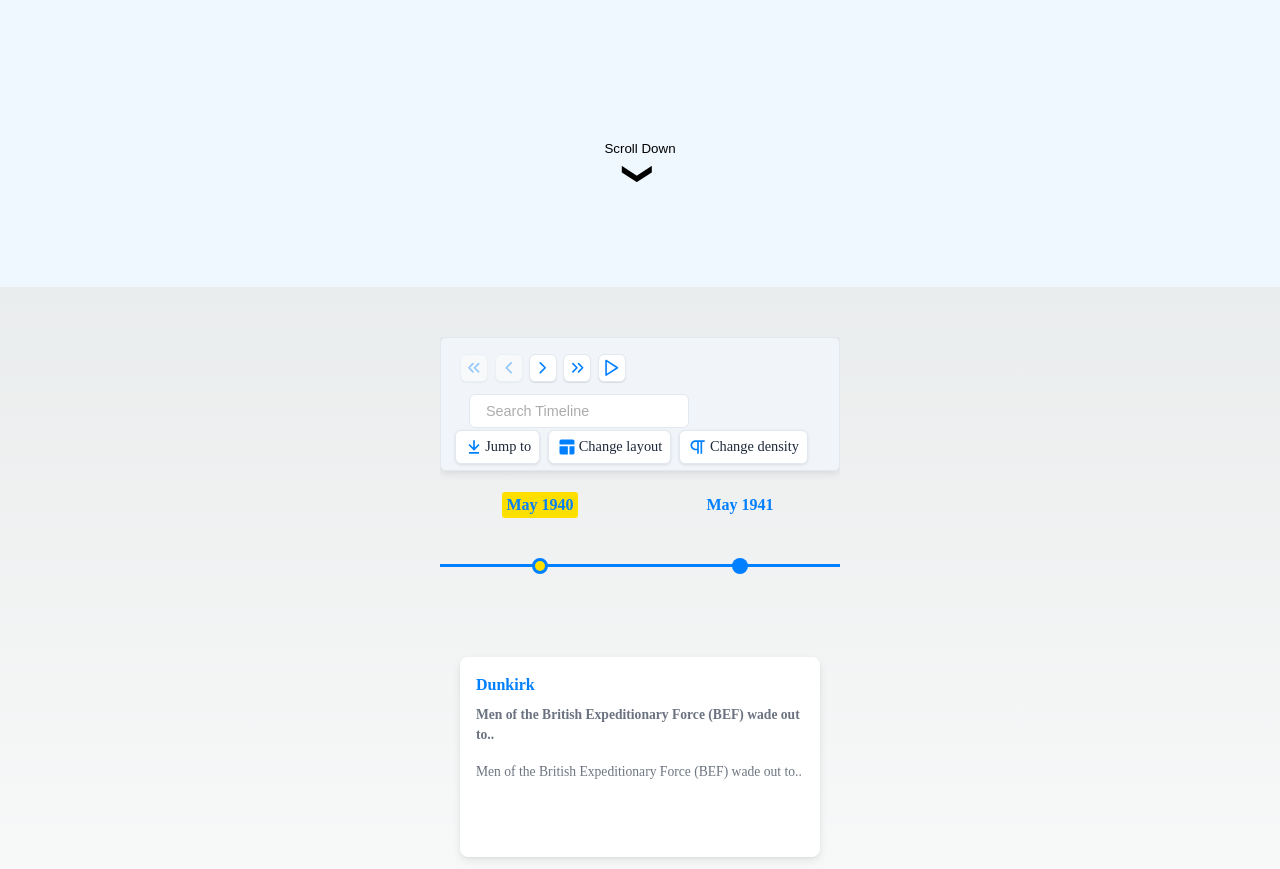
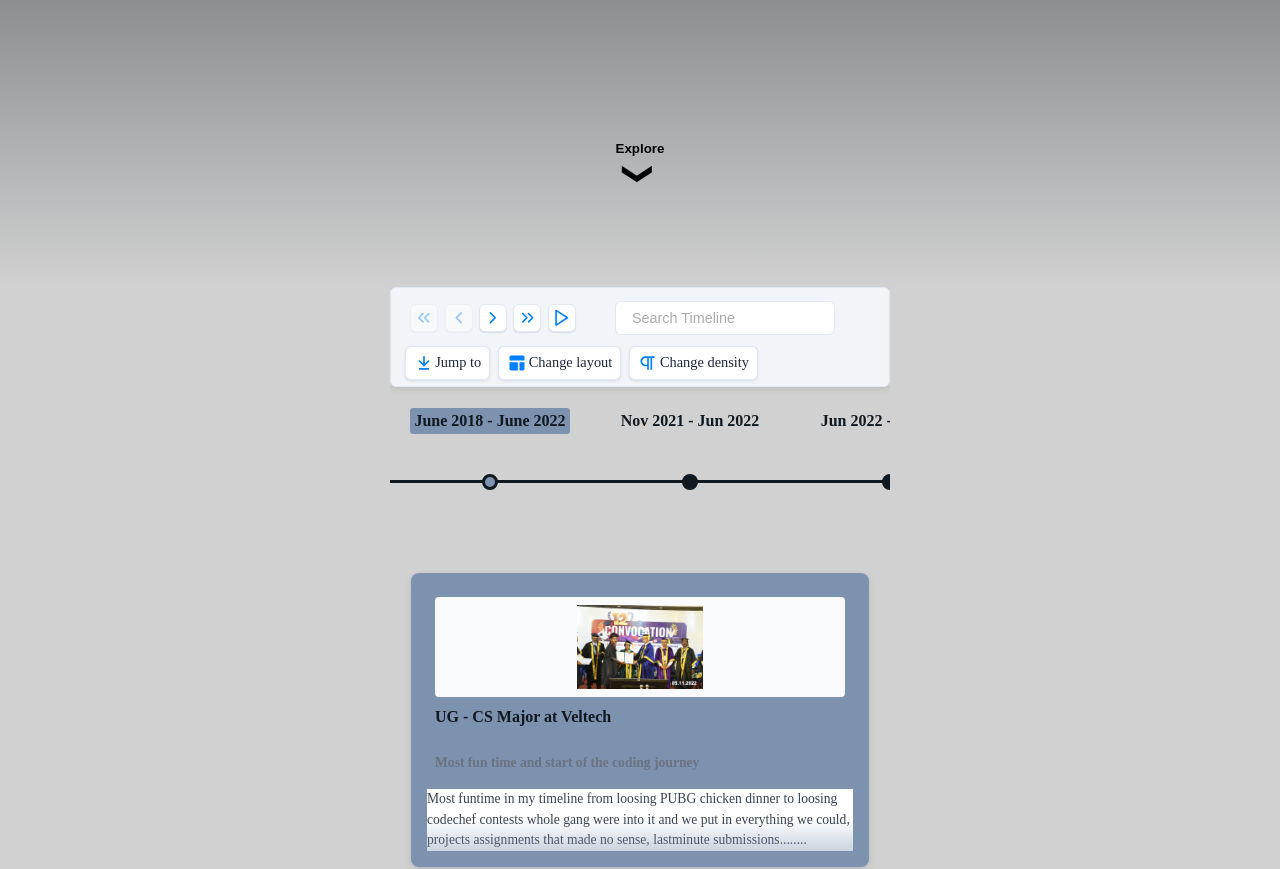
Before and after one commit to puru13794/next-porfolio-updated, a Next.js app: page / in a window 1280 px wide. Shown: the part 580-1449 px from the top of the page. Built offline with nearby package versions, Linux system fonts and the light colour scheme.

Commit message:
added changes in pics and timeline section

```diff
--- /dev/null
+++ b/components/DeviceDetection/index.jsx
@@ -0,0 +1,21 @@
+// useDeviceDetect.js
+import { useState, useEffect } from 'react';
+
+const useDeviceDetect = () => {
+  const [isMobile, setIsMobile] = useState(false);
+
+  useEffect(() => {
+    const userAgent =
+      typeof window.navigator === 'undefined' ? '' : navigator.userAgent;
+
+    setIsMobile(
+      /Android|webOS|iPhone|iPad|iPod|BlackBerry|IEMobile|Opera Mini/i.test(
+        userAgent
+      )
+    );
+  }, []);
+
+  return { isMobile };
+};
+
+export default useDeviceDetect;
--- a/components/NavBar/index.module.scss
+++ b/components/NavBar/index.module.scss
@@ -2,7 +2,7 @@
   z-index: 999;
   padding: 15px 20px;
   padding-right: 40px;
-  background-color: #101820;
+  background: linear-gradient(#111, #101820);
   li {
     list-style-type: none;
   }
@@ -15,13 +15,13 @@
       color: white;
       font-size: 20px;
       padding: 5px 10px;
-      border: 2px solid #ffffff;
+      border: 2px solid #515F71;
       border-radius: 40px;
     }
     a:hover {
       color: #101820;
       transition: background-color 0.4s ease;
-      background-color: #fee715;
+      background-color: #7C92AE;
     }
   }
 }
--- a/components/Timeline/index.jsx
+++ b/components/Timeline/index.jsx
@@ -1,46 +1,53 @@
 import { Chrono } from "react-chrono";
 import styles from "./index.module.scss";
+import useDeviceDetect from "../../components/DeviceDetection";
 
 const Timeline = (props) => {
+  const { isMobile } = useDeviceDetect();
   const items = [
     {
-      title: "May 1940",
-      cardTitle: "Dunkirk",
-      url: "http://www.history.com",
-      cardSubtitle:
-        "Men of the British Expeditionary Force (BEF) wade out to..",
+      title: "June 2018 - June 2022",
+      cardTitle: "UG - CS Major at Veltech",
+      url: "https://www.veltech.edu.in/",
+      cardSubtitle: "Most fun time and start of the coding journey ",
       cardDetailedText:
-        "Men of the British Expeditionary Force (BEF) wade out to..",
+        "Most funtime in my timeline from loosing PUBG chicken dinner to loosing codechef contests whole gang were into it and we put in everything we could, projects assignments that made no sense, lastminute submissions........",
+      mediaHeight: 200,
+      media: {
+        name: "convocation",
+        source: {
+          url: "./convocation.jpeg",
+        },
+        type: "IMAGE",
+      },
     },
     {
-      title: "May 1941",
-      cardTitle: "Dunkirk",
-      url: "http://www.history.com",
-      cardSubtitle:
-        "Men of the British Expeditionary Force (BEF) wade out to..",
+      title: "Nov 2021 - Jun 2022",
+      cardTitle: "Intern at Vakilsearch",
+      url: "https://vakilsearch.com/products/libra",
+      cardSubtitle: "First step into corporate",
       cardDetailedText:
-        "Men of the British Expeditionary Force (BEF) wade out to..",
+        "Worked on the sass product Libra, Introduced to Ruby on Rails, bugfixes, ROA's......",
     },
     {
-      title: "May 1942",
-      cardTitle: "Dunkirk",
-      url: "http://www.history.com",
-      cardSubtitle:
-        "Men of the British Expeditionary Force (BEF) wade out to..",
+      title: "Jun 2022 - Aug 2023",
+      cardTitle: "Employee at vakilsearch",
+      url: "https://vakilsearch.com/",
+      cardSubtitle: "Feature Responsibility, Nextjs, Explore Tech......",
       cardDetailedText:
-        "Men of the British Expeditionary Force (BEF) wade out to..",
+        "Exploriing ROR, Taking feature responsibility, Exploring frontend react nextjs, Ui design, figma to react.........",
     },
     {
-      title: "May 1943",
-      cardTitle: "Dunkirk",
-      url: "http://www.history.com",
-      cardSubtitle:
-        "Men of the British Expeditionary Force (BEF) wade out to..",
+      title: "Aug 2023 - Dec 2023",
+      cardTitle: "Software Engineer at Bitsila",
+      url: "https://www.bitsila.com/",
+      cardSubtitle: "Rest APi and more into retails api integrations",
       cardDetailedText:
-        "Men of the British Expeditionary Force (BEF) wade out to..",
+        "Maintaining and documenting the rest api's and intigrating the thirdparty api's to the existing system.......",
     },
   ];
   return (
+    <section className={styles.sectionWrapper}>
       <div
         id="timeline-section"
         class={styles.timelineWrapper}
@@ -50,9 +57,21 @@ const Timeline = (props) => {
           items={items}
           mode="HORIZONTAL"
           slideShow={true}
-        slideItemDuration={2000}
+          // slideItemDuration={2000}
+          cardHeight={200} // sets the height of the timeline card to 200px
+          mediaHeight={100}
+          contentDetailsHeight={80}
+          readMore={true}
+          theme={{
+            primary: "#101820",
+            secondary: "#7C92AE",
+            cardBgColor: "#7C92AE",
+            titleColor: "#101820",
+            titleColorActive: "#101820",
+          }}
         />
       </div>
+    </section>
   );
 };
 
--- a/components/Timeline/index.module.scss
+++ b/components/Timeline/index.module.scss
@@ -1,6 +1,9 @@
-.timelineWrapper {
+.sectionWrapper {
+  background-color: #d1d1d1;
+  .timelineWrapper {
     width: 500px;
     height: 700px;
     margin: auto;
-    padding: 50px;
+    // padding: 50px;
+  }
 }
--- a/components/TypeWriter/index.jsx
+++ b/components/TypeWriter/index.jsx
@@ -11,12 +11,14 @@ const TypeWriterEffect = (props) => {
   return (
     <div id="about" className={styles.mainWrapper}>
       <p className={styles.main}>
-        Hi👋 &nbsp; i'm Purushottam Reddy
+        Hi there! 👋 I'm Purushottam Reddy,
+        {/* Hi👋 &nbsp; i'm Purushottam Reddy */}
         <br />
         <Typewriter
           onInit={(typewriter) => {
             typewriter
-              .typeString("    - BackEnd")
+              .typeString("- BackEnd")
+              .pauseFor(200)
               .deleteChars(7)
               .pauseFor(100)
               .typeString("FullStack Developer")
@@ -25,7 +27,7 @@ const TypeWriterEffect = (props) => {
         />
       </p>
       <button className={styles.scrollButton} onClick={handleClick}>
-        Scroll Down
+        <b>Explore</b>
         <br />
         <span className={styles.downarrow}></span>
       </button>
--- a/components/TypeWriter/index.module.scss
+++ b/components/TypeWriter/index.module.scss
@@ -4,7 +4,7 @@
   display: flex;
   align-items: center;
   justify-content: center;
-  background-color: aliceblue;
+  background: linear-gradient(#101820, #d1d1d1);
   .main {
     font-size: 50px;
   }
@@ -15,7 +15,7 @@
     // left: 50%;
     // transform: translateX(-50%);
     padding: 10px;
-    background-color: aliceblue;
+    background-color: transparent;
     color: #000;
     cursor: pointer;
     border: none;
@@ -59,8 +59,7 @@
 
 @media (max-width: 480px) {
   .mainWrapper {
-    align-items: start;
-    margin-top: 300px;
+    // align-items: start;
     .main {
       font-size: 27px;
     }
--- a/pages/index.js
+++ b/pages/index.js
@@ -4,6 +4,7 @@ import TypeWriterEffect from "../components/TypeWriter";
 import Timeline from "../components/Timeline/index";
 import NavBar from "../components/NavBar";
 import Contact from "../components/contact";
+
 
 export default function Home() {
   const [slideshow, setSlideShow] = useState(false);
```
Also changed, not shown: public/convocation.jpeg (added). Lines whose indentation alone changed are shown as unchanged.
